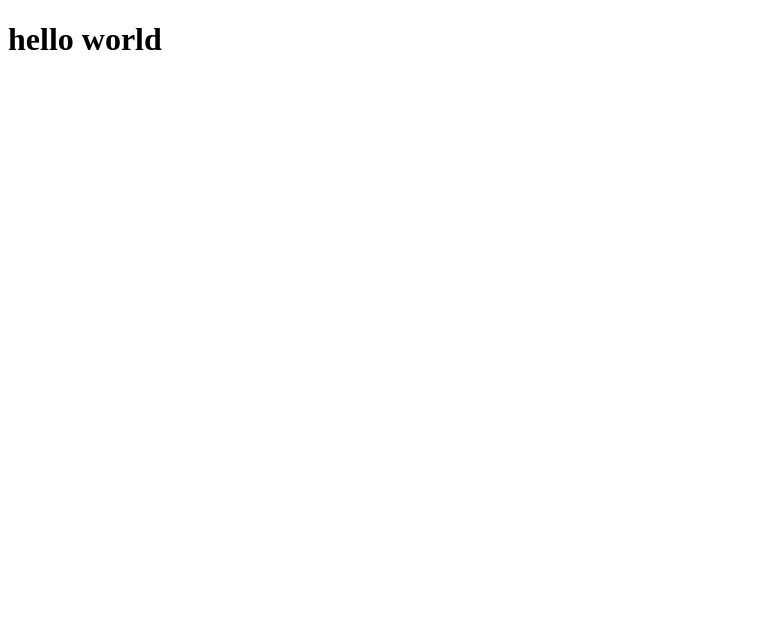
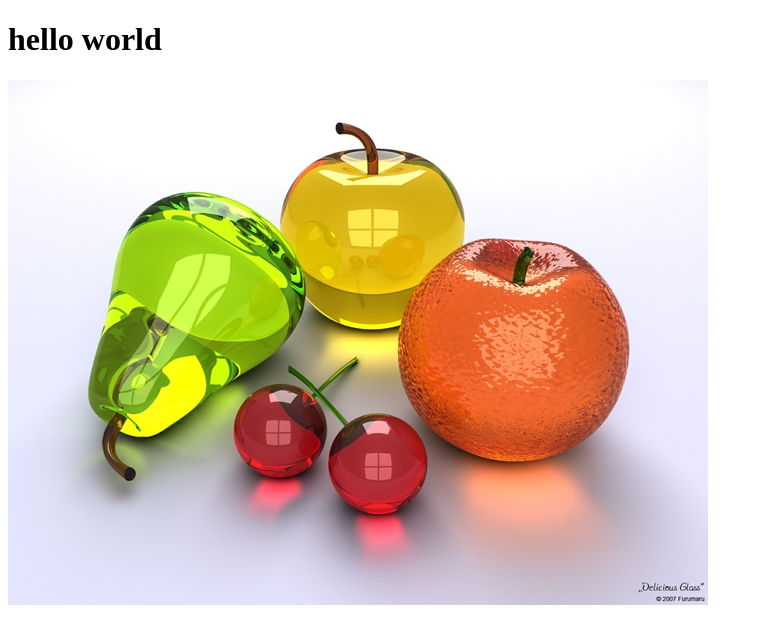
Before and after one commit to romanmyl/test, a plain HTML site: page index.html in a window 1280 px wide. Shown: the whole page, without its empty margins (0-763 px from the left). Drawn offline with Linux system fonts and the light colour scheme.

```diff
--- a/index.html
+++ b/index.html
@@ -6,5 +6,7 @@
     <body>
         <h1>hello world</h1>
 
+        <img src="Fruits2.jpg" alt="Fruits2.jpg">
+
     </body>
 </html>
```
